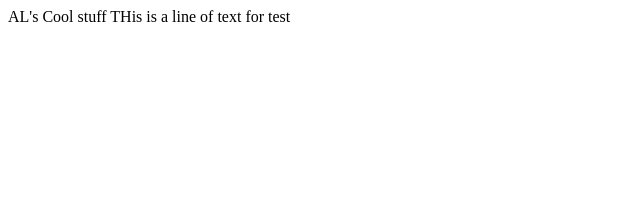
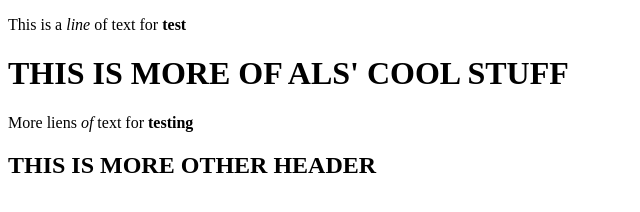
Before and after one commit to ALombardoJr/lab-13-html, a plain HTML site: page index.html in a window 1280 px wide. Shown: the whole page, without its empty margins (0-640 px from the left). Drawn offline with Linux system fonts and the light colour scheme.

Commit message:
Updating index file

```diff
--- a/index.html
+++ b/index.html
@@ -1,9 +1,13 @@
 <!DOCTYPE html>
 <html lang="en">
 <head>
-	AL's Cool stuff
+	<title>AL's Cool stuff</title>
+</head>
 <body>
-	THis is a line of text for test
+	<p>This is a <em>line</em> of text for <strong>test</strong></p>
+	<h1>THIS IS MORE OF ALS' COOL STUFF</h1>
+	<p>More liens<em> of</em> text for <strong>testing</strong></p>
+	<h2>THIS IS MORE OTHER HEADER</h2>
 </body>
-</head>
+
 </html>
```
